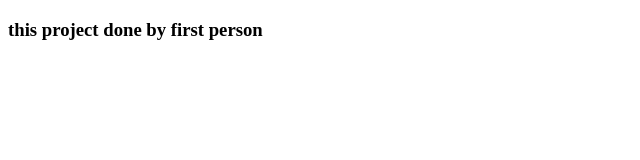
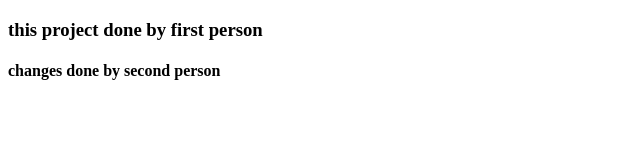
Before and after one commit to VPraneethreddy/git2, a plain HTML site: page index.html in a window 1280 px wide. Shown: the whole page, without its empty margins (0-640 px from the left). Drawn offline with Linux system fonts and the light colour scheme.

Commit message:
second change

```diff
--- a/index.html
+++ b/index.html
@@ -7,5 +7,6 @@
 </head>
 <body>
     <h3>this project done by first person</h3>
+    <h4>changes done by second person</h4>
 </body>
 </html>
```
